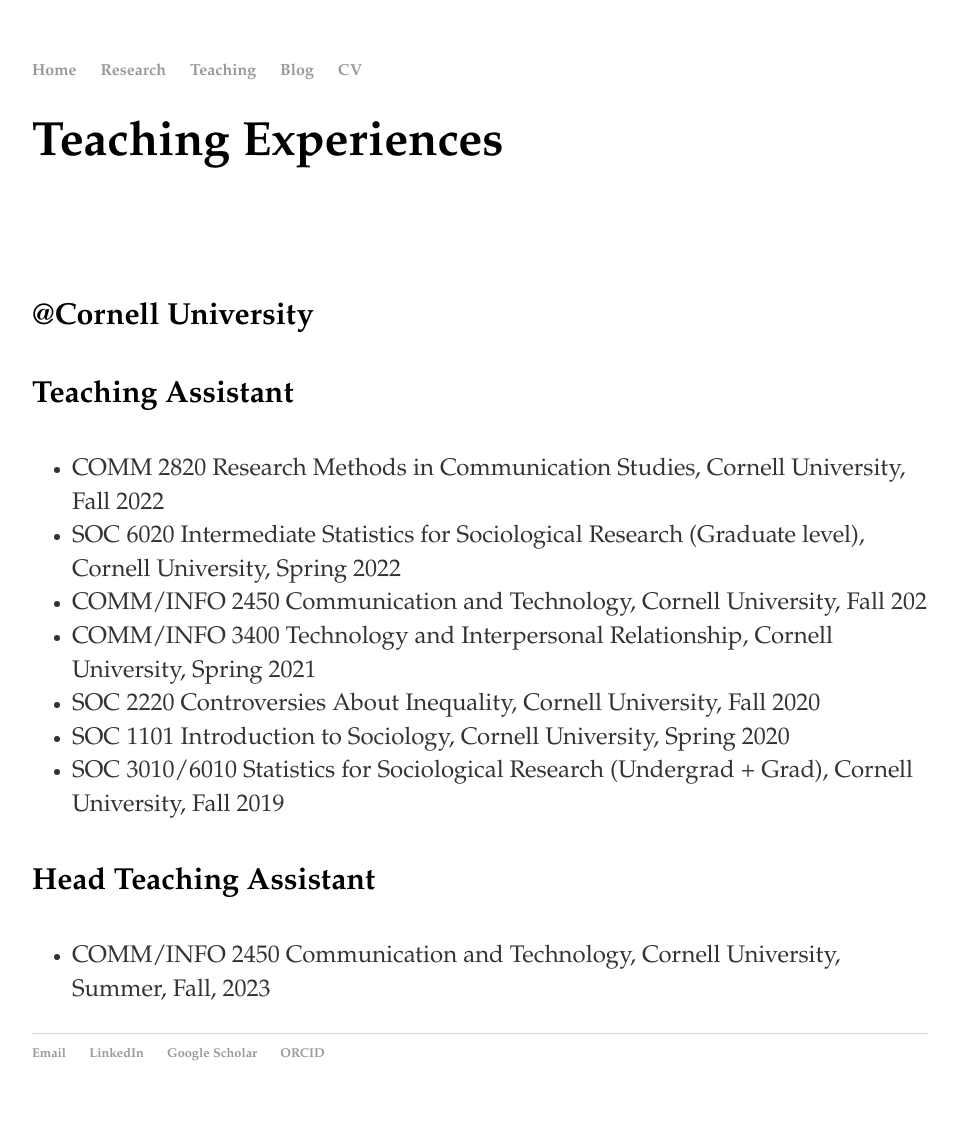
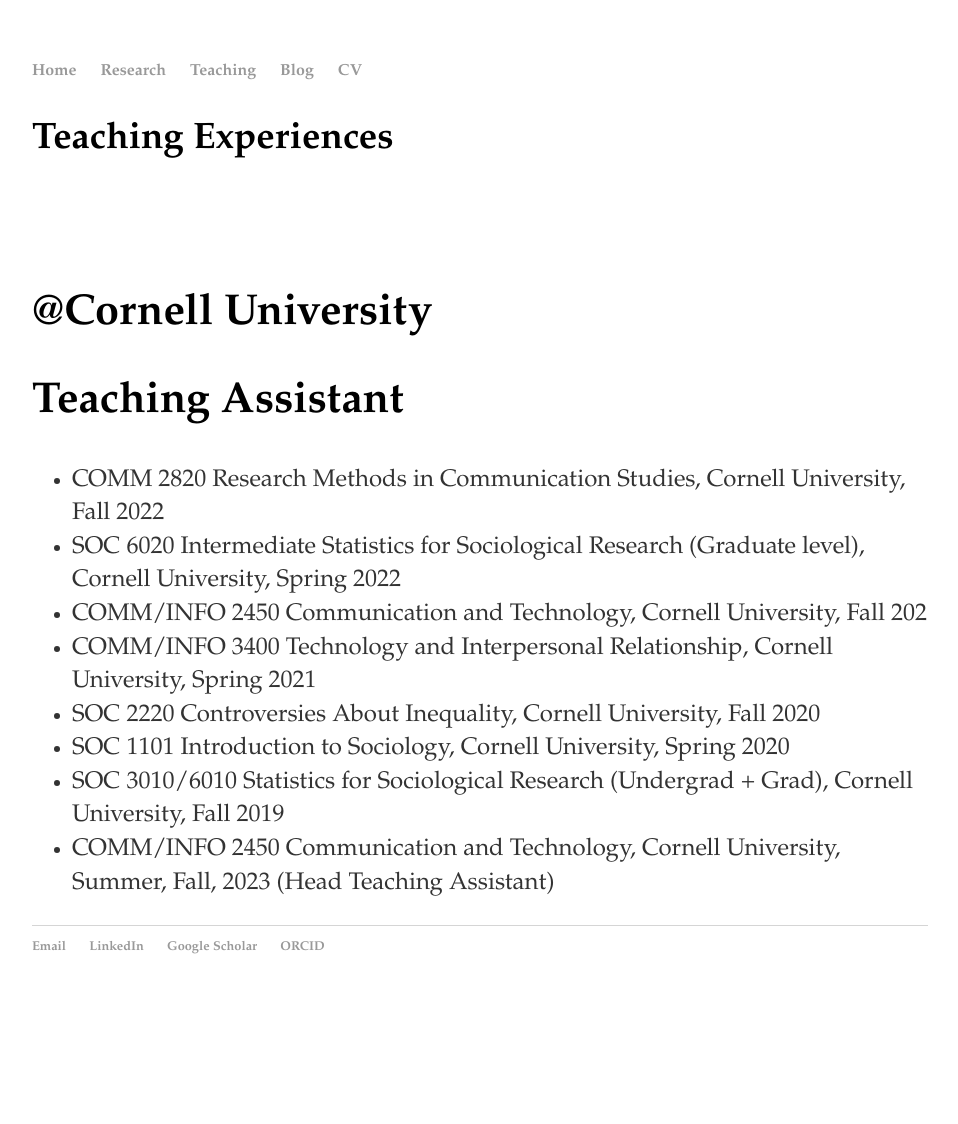
Before and after one commit to windyqu/windyqu.github.io, a Jekyll site: the page built from teaching/index.html, in a window 1280 px wide. Shown: the whole page, without its empty margins (160-1118 px from the left). Built offline with Jekyll 4.4.1, drawn with Linux system fonts in a browser that asks for light colours; after the commit the page ends 1017 px from its top, so only the background shows below that.

Commit message:
Update index.html

```diff
--- a/teaching/index.html
+++ b/teaching/index.html
@@ -5,10 +5,10 @@
 
 
 <div class="blurb">
-	<h1>Teaching Experiences</h1>
+	<h3>Teaching Experiences</h3>
 	<br><br><br>
-	<h4>@Cornell University</h4>
-	<h4>Teaching Assistant</h4>
+	<h2>@Cornell University</h2>
+	<h2>Teaching Assistant</h2>
 	<ul>
 		<li>COMM 2820 Research Methods in Communication Studies, Cornell University, Fall 2022</li>
 		<li>SOC 6020 Intermediate Statistics for Sociological Research (Graduate level), Cornell University, Spring 2022</li>
@@ -17,9 +17,7 @@
 		<li>SOC 2220 Controversies About Inequality, Cornell University, Fall 2020</li>
 		<li>SOC 1101 Introduction to Sociology, Cornell University, Spring 2020</li>
 		<li>SOC 3010/6010 Statistics for Sociological Research (Undergrad + Grad), Cornell University, Fall 2019</li>
+	        <li>COMM/INFO 2450 Communication and Technology, Cornell University, Summer, Fall, 2023 (Head Teaching Assistant)</li>
 	</ul>
-	<h4>Head Teaching Assistant</h4>
-	<ul>
-		<li>COMM/INFO 2450 Communication and Technology, Cornell University, Summer, Fall, 2023</li>
-	</ul>
+
 </div><!-- /.blurb -->
```
